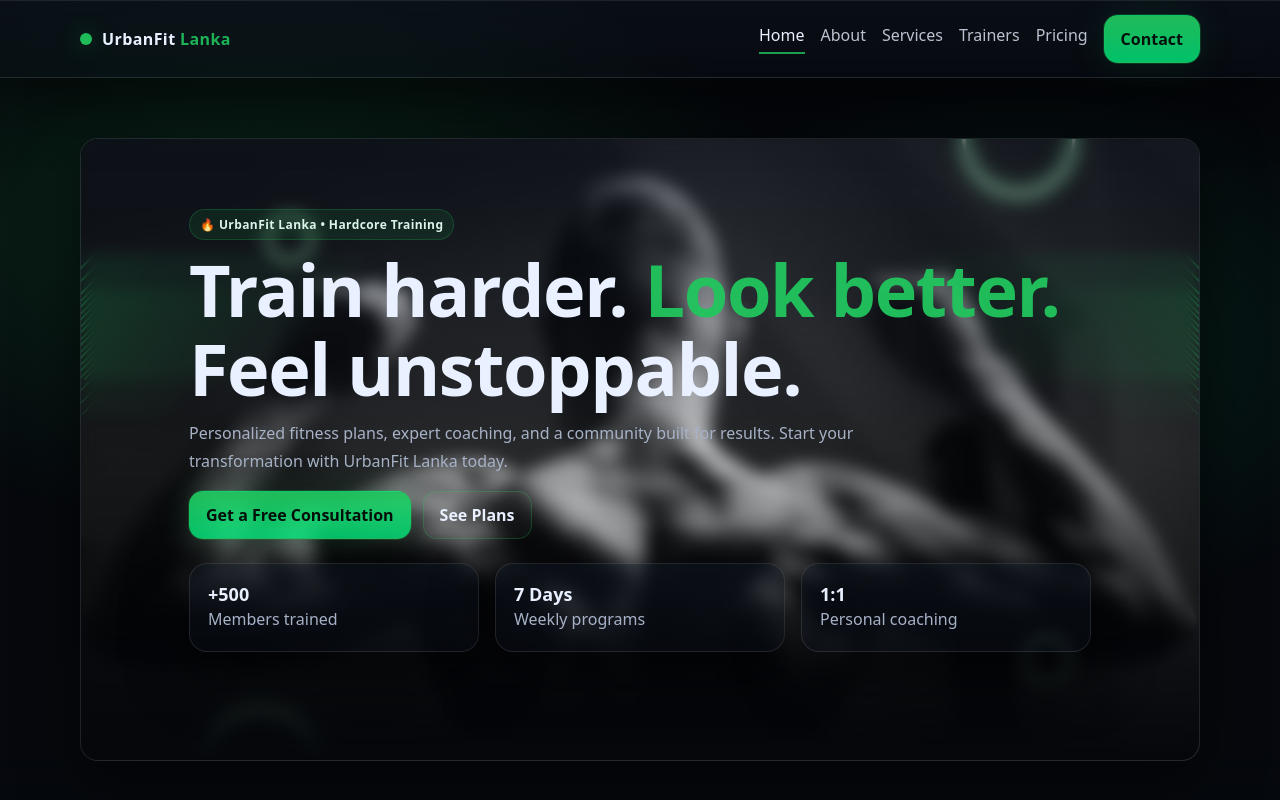
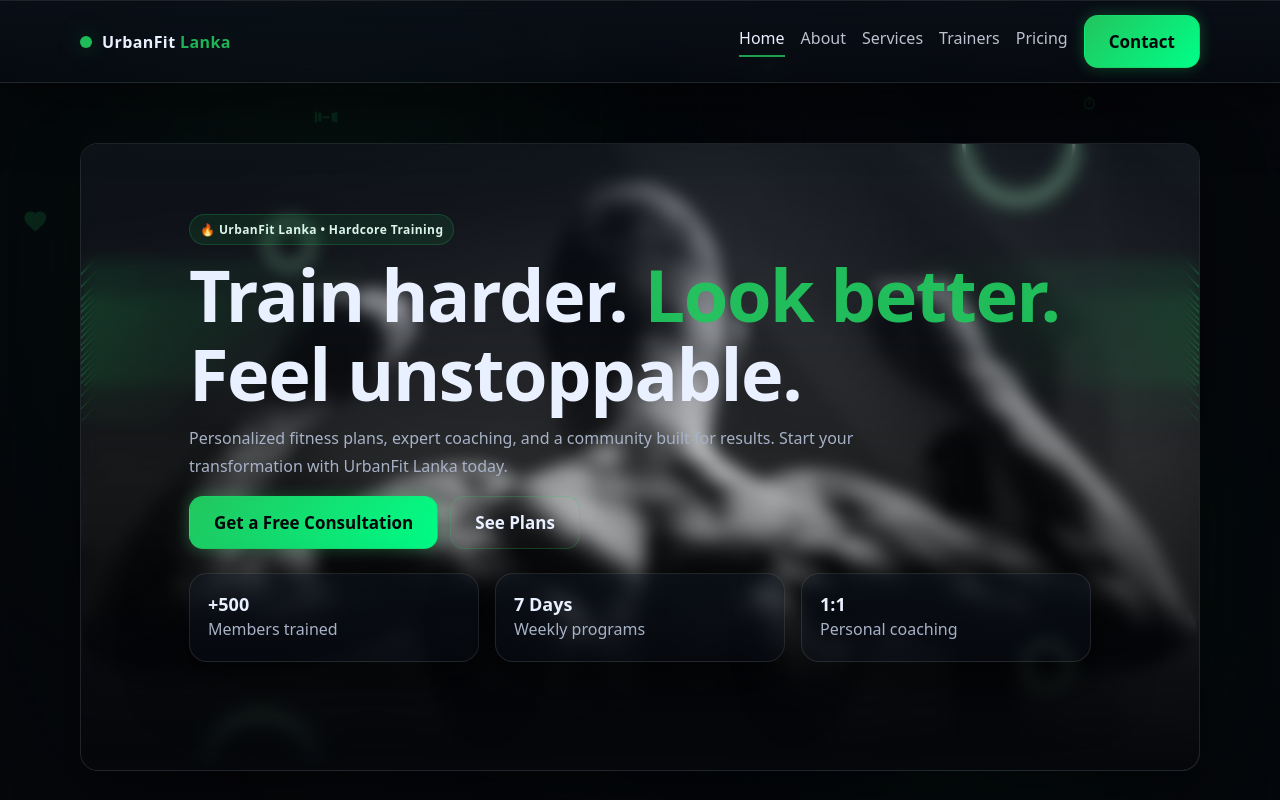
Before and after one commit to HashenS/urban-gym-website, a React (Vite) app in the folder frontend/urbanfit-frontend/: page / in a window 1280 px wide. Shown: the top 800 px of the page. Built offline with nearby package versions, Linux system fonts and the light colour scheme.

Commit message:
created the Button more visible

```diff
--- a/frontend/urbanfit-frontend/src/App.jsx
+++ b/frontend/urbanfit-frontend/src/App.jsx
@@ -1,6 +1,7 @@
 import { BrowserRouter, Routes, Route } from "react-router-dom";
 import Navbar from "./components/Navbar";
 import Footer from "./components/Footer";
+import BackgroundEffects from "./components/BackgroundEffects";
 
 
 import Home from "./pages/Home";
@@ -14,7 +15,7 @@ import "./styles/theme.css";
 export default function App() {
   return (
     <BrowserRouter>
-
+      <BackgroundEffects />
       <Navbar />
       <Routes>
         <Route path="/" element={<Home />} />
--- /dev/null
+++ b/frontend/urbanfit-frontend/src/components/BackgroundEffects.jsx
@@ -0,0 +1,75 @@
+import { motion } from "framer-motion";
+
+const GymIcons = () => {
+    const icons = [
+        // Solid Dumbbell
+        <path d="M5 9a1 1 0 0 1 1-1h1a1 1 0 0 1 1 1v6a1 1 0 0 1-1 1H6a1 1 0 0 1-1-1V9zm12 0a1 1 0 0 1 1-1h1a1 1 0 0 1 1 1v6a1 1 0 0 1-1 1h-1a1 1 0 0 1-1-1V9zM9 11h6v2H9v-2zM2 8a1 1 0 0 1 1-1h1v10H3a1 1 0 0 1-1-1V8zm18-1h1a1 1 0 0 1 1 1v8a1 1 0 0 1-1 1h-1V7z" />,
+        // Solid Stopwatch
+        <path d="M15 1H9v2h6V1zm-4 13h2V8h-2v6zm8.03-6.61l1.42-1.42c-.43-.51-.9-.99-1.41-1.41l-1.42 1.42C16.07 4.74 14.12 4 12 4c-4.97 0-9 4.03-9 9s4.03 9 9 9 9-4.03 9-9c0-2.12-.74-4.07-1.97-5.61zM12 20c-3.87 0-7-3.13-7-7s3.13-7 7-7 7 3.13 7 7-3.13 7-7 7z" />,
+        // Solid Heart/Pulse
+        <path d="M12 21.35l-1.45-1.32C5.4 15.36 2 12.28 2 8.5 2 5.42 4.42 3 7.5 3c1.74 0 3.41.81 4.5 2.09C13.09 3.81 14.76 3 16.5 3 19.58 3 22 5.42 22 8.5c0 3.78-3.4 6.86-8.55 11.54L12 21.35z" />,
+        // Solid Lightning
+        <path d="M13 2L3 14h9l-1 8 10-12h-9l1-8z" />
+    ];
+
+    const floatingIcons = Array.from({ length: 12 }).map((_, i) => ({
+        id: i,
+        icon: icons[i % icons.length],
+        x: Math.random() * 95,
+        y: Math.random() * 95,
+        size: 25 + Math.random() * 35,
+        duration: 30 + Math.random() * 20,
+        delay: Math.random() * 10
+    }));
+
+    return (
+        <>
+            {floatingIcons.map((item) => (
+                <motion.svg
+                    key={item.id}
+                    viewBox="0 0 24 24"
+                    fill="currentColor"
+                    className="floating-icon"
+                    style={{
+                        position: "absolute",
+                        left: `${item.x}%`,
+                        top: `${item.y}%`,
+                        width: item.size,
+                        height: item.size,
+                        overflow: "visible"
+                    }}
+                    initial={{ opacity: 0, scale: 0.5 }}
+                    animate={{
+                        opacity: [0.15, 0.4, 0.15],
+                        y: ["-30px", "30px", "-30px"],
+                        x: ["-15px", "15px", "-15px"],
+                        rotate: [0, 360],
+                    }}
+                    transition={{
+                        duration: item.duration,
+                        repeat: Infinity,
+                        delay: item.delay,
+                        ease: "linear"
+                    }}
+                >
+                    {item.icon}
+                </motion.svg>
+            ))}
+        </>
+    );
+};
+
+export default function BackgroundEffects() {
+    return (
+        <div className="bg-effects-container">
+            {/* Moving Energy Orbs */}
+            <div className="energy-orb orb-1"></div>
+            <div className="energy-orb orb-2"></div>
+            <div className="energy-orb orb-3"></div>
+
+            <div className="bg-vignette"></div>
+            <div className="mesh-grid"></div>
+            <GymIcons />
+        </div>
+    );
+}
--- a/frontend/urbanfit-frontend/src/styles/theme.css
+++ b/frontend/urbanfit-frontend/src/styles/theme.css
@@ -41,10 +41,7 @@ canvas[style*="position: fixed"],
 body {
   margin: 0;
   font-family: system-ui, -apple-system, Segoe UI, Roboto, Arial;
-  background:
-    radial-gradient(900px 500px at 20% 10%, rgba(34, 197, 94, 0.16), transparent 60%),
-    radial-gradient(700px 450px at 80% 15%, rgba(0, 255, 136, 0.10), transparent 60%),
-    linear-gradient(180deg, var(--bg0), var(--bg1));
+  background: transparent !important;
   color: var(--text);
   min-height: 100vh;
   cursor: auto !important;
@@ -104,37 +101,69 @@ a {
 }
 
 .btn.primary {
-  background: linear-gradient(180deg, rgba(34, 197, 94, 0.95), rgba(0, 255, 136, 0.75));
-  color: #04110b;
-  box-shadow: var(--glow);
+  background: linear-gradient(135deg, #22c55e, #00ff88);
+  color: #05070b;
+  /* Deep black for max contrast */
+  box-shadow: 0 0 20px rgba(34, 197, 94, 0.4);
+  font-size: 17px;
+  padding: 14px 24px;
+  animation: pulseButton 3s infinite ease-in-out;
+}
+
+/* Professional Auto-Shine Effect */
+.btn.primary::after {
+  content: "";
+  position: absolute;
+  top: -50%;
+  left: -150%;
+  width: 100%;
+  height: 200%;
+  background: linear-gradient(90deg,
+      transparent,
+      rgba(255, 255, 255, 0.4),
+      transparent);
+  transform: rotate(25deg);
+  animation: shimmerSweep 4s infinite ease-in-out;
+}
+
+@keyframes shimmerSweep {
+  0% {
+    left: -150%;
+  }
+
+  20% {
+    left: 150%;
+  }
+
+  100% {
+    left: 150%;
+  }
+}
+
+@keyframes pulseButton {
+  0% {
+    box-shadow: 0 0 15px rgba(34, 197, 94, 0.3);
+  }
+
+  50% {
+    box-shadow: 0 0 30px rgba(34, 197, 94, 0.6);
+  }
+
+  100% {
+    box-shadow: 0 0 15px rgba(34, 197, 94, 0.3);
+  }
+}
+
+.btn:hover {
+  transform: translateY(-4px) scale(1.05);
+  box-shadow: 0 10px 25px rgba(0, 0, 0, 0.3);
 }
 
 .btn.ghost {
   background: rgba(255, 255, 255, 0.03);
   color: var(--text);
-}
-
-/* Professional Button Shine Effect */
-.btn.primary::after {
-  content: "";
-  position: absolute;
-  top: 0;
-  left: -100%;
-  width: 100%;
-  height: 100%;
-  background: linear-gradient(90deg,
-      transparent,
-      rgba(255, 255, 255, 0.2),
-      transparent);
-  transition: 0.5s;
-}
-
-.btn.primary:hover::after {
-  left: 100%;
-}
-
-.btn:hover {
-  transform: translateY(-2px);
+  font-size: 17px;
+  padding: 14px 24px;
 }
 
 .btn:active {
@@ -426,3 +455,96 @@ a {
 .trainerCardWrapper:hover .trainerCard {
   border-color: rgba(34, 197, 94, 0.35);
 }
+
+/* Global Background Effects */
+.bg-effects-container {
+  position: fixed;
+  inset: 0;
+  z-index: -10;
+  overflow: hidden;
+  background: var(--bg0);
+  pointer-events: none;
+}
+
+.energy-orb {
+  position: absolute;
+  border-radius: 50%;
+  filter: blur(80px);
+  opacity: 0.15;
+  will-change: transform, opacity;
+}
+
+.orb-1 {
+  width: 60vw;
+  height: 60vw;
+  background: radial-gradient(circle, var(--accent) 0%, transparent 70%);
+  top: -20%;
+  left: -10%;
+  animation: orbFloat 40s ease-in-out infinite alternate;
+}
+
+.orb-2 {
+  width: 50vw;
+  height: 50vw;
+  background: radial-gradient(circle, #00ff88 0%, transparent 70%);
+  bottom: -10%;
+  right: -5%;
+  animation: orbFloat 35s ease-in-out infinite alternate-reverse;
+}
+
+.orb-3 {
+  width: 40vw;
+  height: 40vw;
+  background: radial-gradient(circle, #3b82f6 0%, transparent 70%);
+  top: 30%;
+  left: 40%;
+  animation: orbFloat 50s ease-in-out infinite alternate;
+  opacity: 0.1;
+}
+
+.mesh-grid {
+  position: absolute;
+  inset: 0;
+  background-image:
+    linear-gradient(rgba(255, 255, 255, 0.03) 1px, transparent 1px),
+    linear-gradient(90deg, rgba(255, 255, 255, 0.03) 1px, transparent 1px);
+  background-size: 50px 50px;
+  mask-image: radial-gradient(circle at center, black, transparent 80%);
+  -webkit-mask-image: radial-gradient(circle at center, black, transparent 80%);
+  opacity: 0.5;
+}
+
+.bg-vignette {
+  position: absolute;
+  inset: 0;
+  background: radial-gradient(circle at center, transparent 0%, var(--bg0) 100%);
+  opacity: 0.8;
+}
+
+.floating-icon {
+  position: absolute;
+  color: var(--accent);
+  pointer-events: none;
+  filter: blur(0px);
+  /* Removed blur for clarity */
+  z-index: 5;
+  /* Relative to its container, but helps clarity */
+}
+
+@keyframes orbFloat {
+  0% {
+    transform: translate(0, 0) scale(1);
+  }
+
+  33% {
+    transform: translate(5%, 10%) scale(1.1);
+  }
+
+  66% {
+    transform: translate(-5%, 5%) scale(0.9);
+  }
+
+  100% {
+    transform: translate(0, 0) scale(1);
+  }
+}
```
